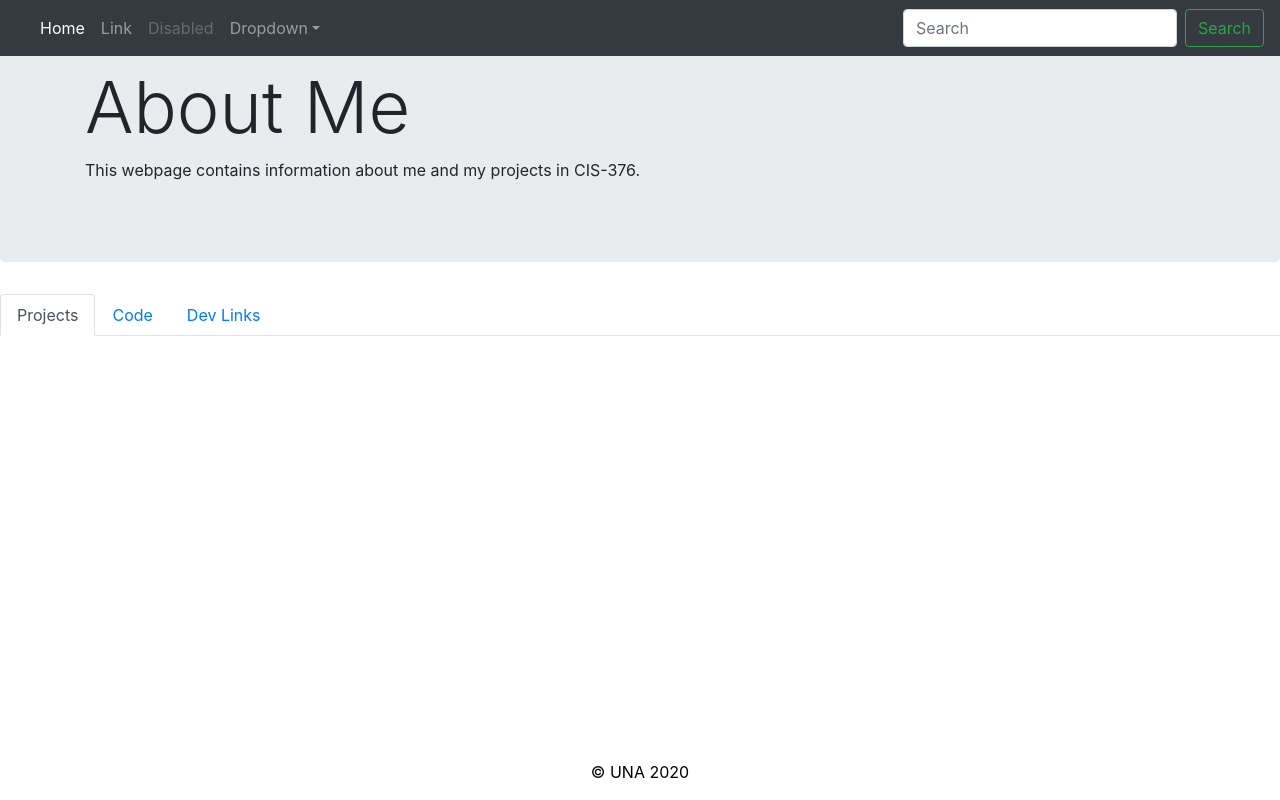
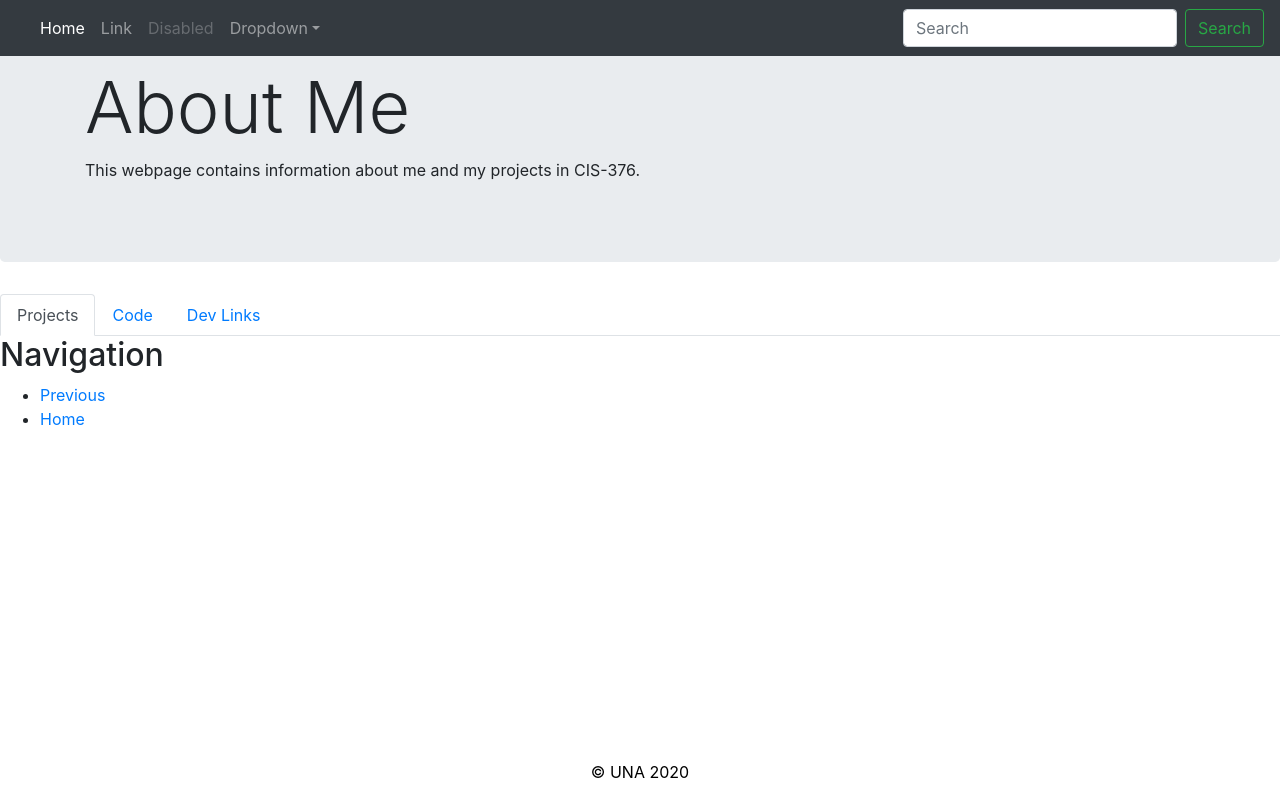
Before and after one commit to nshedd-una/dev05, a plain HTML site: page index.html in a window 1280 px wide. Drawn offline with nearby package versions, Linux system fonts and the light colour scheme.

Commit message:
Update index.html

```diff
--- a/index.html
+++ b/index.html
@@ -148,6 +148,13 @@ body {font-family: Arial;}
         <li><a href="https://coder-coder.com/" target="docu">CoderCoder</a></li>
     </ul></div>
 </div>
+    <div class="navigation">
+    <h2>Navigation</h2>
+    <ul>
+        <li><a href="https://nshedd-una.github.io/dev04/" target="docu">Previous</a></li>
+        <li><a href="https://nshedd-una.github.io/Dev6-midterm/" target="docu">Home</a></li>
+    </ul>
+     </div>
 </div>
 </main>
 
```
